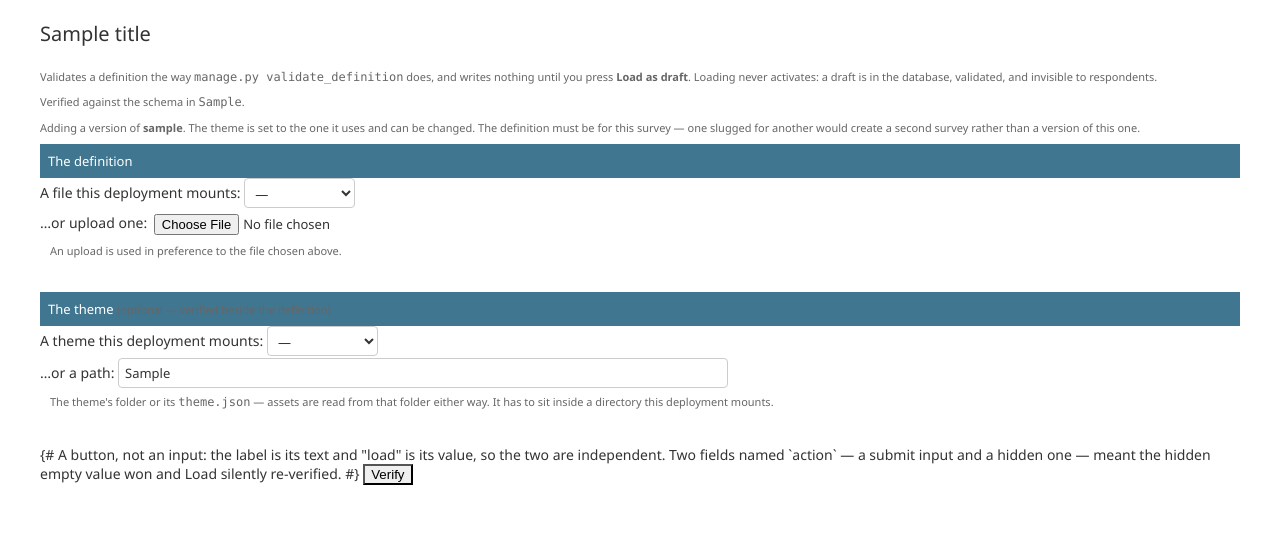
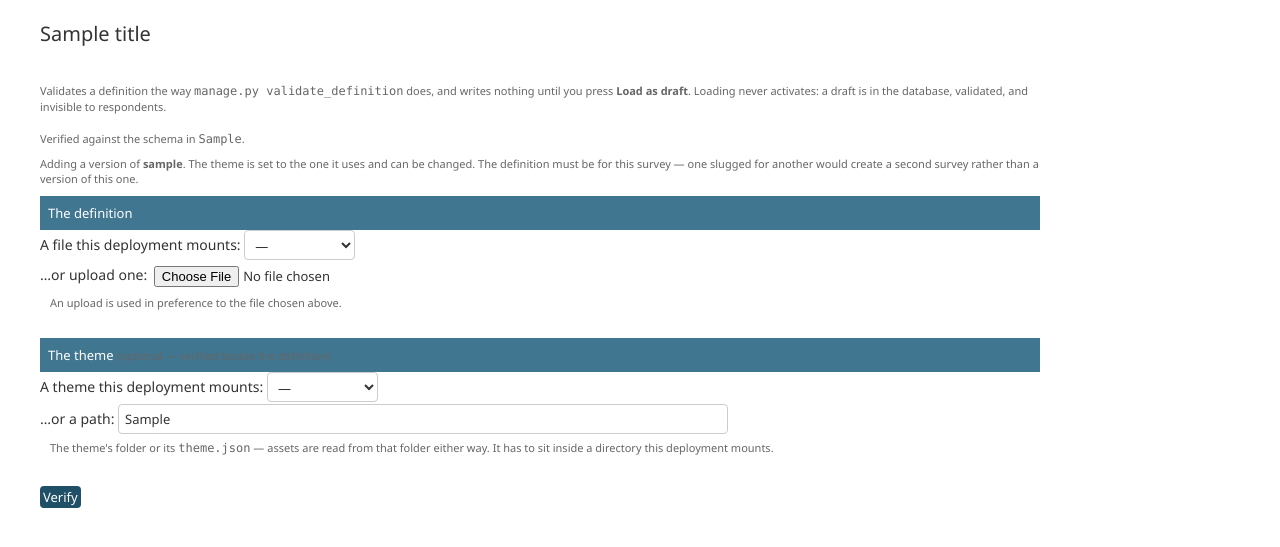
Before and after one commit to healthkey-ai/prolog, a Django app: template backend/prolog_surveys/templates/admin/prolog_surveys/survey/verify.html in a window 1280 px wide. Shown: the part 92-639 px from the top of the page. Run offline with Django 5.2, Linux system fonts and the light colour scheme; the template is opened without the code that fills it: most values are stand-ins (such as "Sample title", 1, 10 or a date in 2020).

Commit message:
Stop printing the template's own comment, and style the buttons
The explanation above the buttons was a template comment being rendered
as text: {# #} is a comment in Django only on one line, and that one ran
to four. It is one line now, and a test asserts no template syntax
reaches the page at all — the failure mode is silent and looks like
nothing more than odd copy.

The buttons were bare <button> elements, which Django's admin CSS does
not style: it selects .button, input[type=submit] and a.button. They keep
being buttons — an input's label is its value, and these need a label and
a value that differ — and now carry the classes, so Verify is the primary
action and Load is a secondary one, the way a save row reads.

Margins around the fieldsets and the result, and a width the page does
not sprawl past.

Refs #6.

Co-Authored-By: Claude Opus 5 (1M context) <noreply@anthropic.com>
Claude-Session: https://claude.ai/code/session_015wLcDrE4ia3hA7wN1pi7xN

```diff
--- a/backend/prolog_surveys/templates/admin/prolog_surveys/survey/verify.html
+++ b/backend/prolog_surveys/templates/admin/prolog_surveys/survey/verify.html
@@ -1,8 +1,8 @@
 {% extends "admin/base_site.html" %}
 {% block content %}
-<div id="content-main">
+<div id="content-main" style="max-width:1000px">
 
-  <p class="help">
+  <p class="help" style="margin:1rem 0">
     Validates a definition the way <code>manage.py validate_definition</code> does, and
     writes nothing until you press <strong>Load as draft</strong>. Loading never activates:
     a draft is in the database, validated, and invisible to respondents.
@@ -20,7 +20,7 @@
   <form method="post" enctype="multipart/form-data">
     {% csrf_token %}
     {% if for_survey %}<input type="hidden" name="survey" value="{{ for_survey.slug }}">{% endif %}
-    <fieldset class="module aligned">
+    <fieldset class="module aligned" style="margin-bottom:1.5rem">
       <h2>The definition</h2>
 
       <div class="form-row">
@@ -43,7 +43,7 @@
       </div>
     </fieldset>
 
-    <fieldset class="module aligned">
+    <fieldset class="module aligned" style="margin-bottom:1.5rem">
       <h2>The theme <span class="help">(optional — verified beside the definition)</span></h2>
       <div class="form-row">
         <label for="theme_pick">A theme this deployment mounts:</label>
@@ -65,14 +65,11 @@
       </div>
     </fieldset>
 
+    {# buttons, not inputs: an input's label is its value, and these need both #}
     <div class="submit-row">
-      {# A button, not an input: the label is its text and "load" is its value,
-         so the two are independent. Two fields named `action` — a submit input
-         and a hidden one — meant the hidden empty value won and Load silently
-         re-verified. #}
-      <button type="submit" name="action" value="verify" class="default">Verify</button>
+      <button type="submit" name="action" value="verify" class="button default">Verify</button>
       {% if verified and not blocked %}
-        <button type="submit" name="action" value="load">Load as draft</button>
+        <button type="submit" name="action" value="load" class="button">Load as draft</button>
       {% endif %}
     </div>
   </form>
@@ -85,7 +82,7 @@
   {% endif %}
 
   {% if verified %}
-    <div class="module">
+    <div class="module" style="margin-top:1.5rem">
       <h2>Result — {{ source }}</h2>
       {% if slug_mismatch %}
         <p class="errornote">
```
Also changed, not shown: backend/prolog_surveys/tests/test_operations.py (+23 -0 lines).
